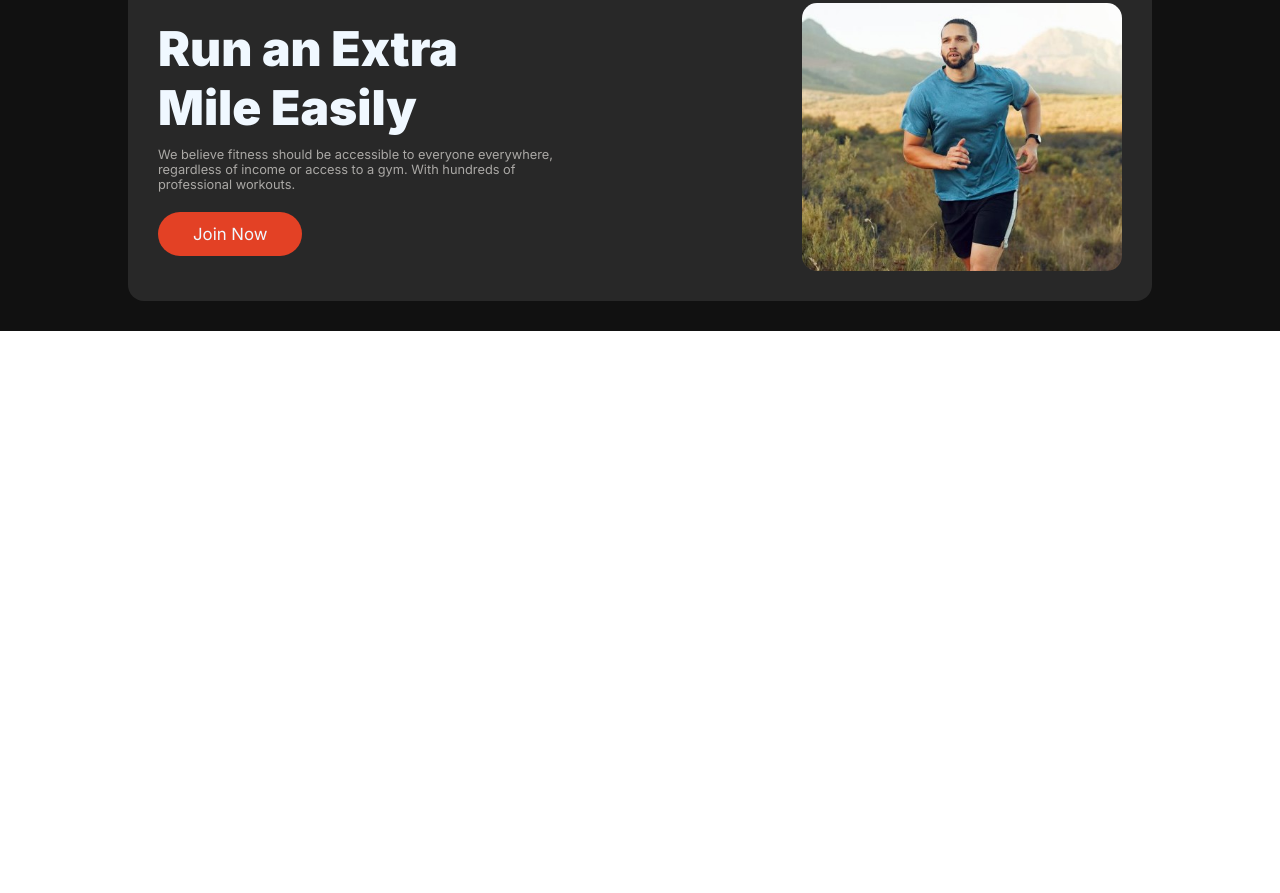
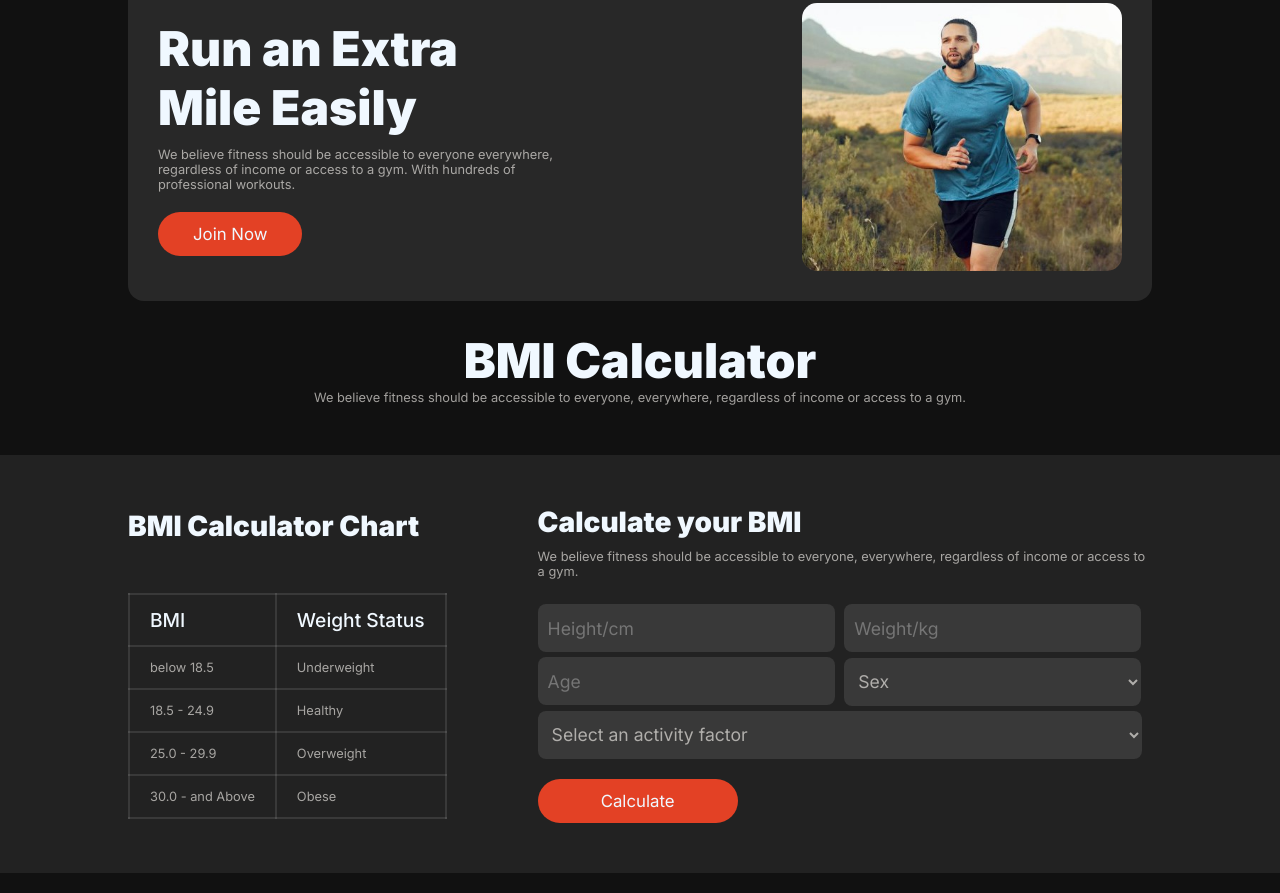
Before and after one commit to c4chamok/Assignment-2, a plain HTML site: page index.html in a window 1280 px wide. Shown: the part 1062-1955 px from the top of the page. Before the commit the page ends 1393 px from the top, so only its background shows below. Drawn offline with Linux system fonts and the light colour scheme.

Commit message:
Sect3 designed

```diff
--- a/index.html
+++ b/index.html
@@ -115,6 +115,69 @@
                 </div>
             </div>
         </section>
+        <section class="sect3">
+            <div class="sect-title">
+                <h2>BMI Calculator</h2>
+                <p>We believe fitness should be accessible to everyone, everywhere, regardless of income or access to a gym.</p>
+            </div>
+            <div class="sect3-div2">
+                <div class="container-div">
+                    <div class="bmi-chart">
+                        <h3>BMI Calculator Chart</h3>
+                        <table>
+                            <thead>
+                                <tr>
+                                    <td>BMI</td>
+                                    <td>Weight Status</td>
+                                </tr>
+                            </thead>
+                            <tbody>
+                                <tr>
+                                    <td>below 18.5</td>
+                                    <td>Underweight</td>
+                                </tr>
+                                <tr>
+                                    <td>18.5 - 24.9</td>
+                                    <td>Healthy</td>
+                                </tr>
+                                <tr>
+                                    <td>25.0 - 29.9</td>
+                                    <td>Overweight</td>
+                                </tr>
+                                <tr>
+                                    <td>30.0 - and Above</td>
+                                    <td>Obese</td>
+                                </tr>
+                            </tbody>
+                        </table>
+                    </div>
+                    <div class="bmi-calc">
+                        <div class="calc-title">
+                            <h3>Calculate your BMI</h3>
+                            <p>We believe fitness should be accessible to everyone, everywhere, regardless of income or access to a gym. </p>
+                        </div>
+                        <form action="" class="form">
+                            <input type="text" placeholder="Height/cm">
+                            <input type="text" placeholder="Weight/kg"><br>
+                            <input type="text" placeholder="Age">
+                            <select name="sex" id="">
+                                <option value="" disabled selected>Sex</option>
+                                <option value="Male">Male</option>
+                                <option value="Female">Female</option>
+                            </select><br>
+                            <select name="factor" id="">
+                                <option value="" disabled selected>
+                                    Select an activity factor
+                                </option>
+                                <option value="">Trademil</option>
+                                <option value="">Cycle</option>
+                            </select><br>
+                            <input type="submit" value="Calculate" class="btn-primary">
+                        </form>
+                    </div>
+                </div>
+            </div>
+        </section>
     </main>
 
 </body>
--- a/styles/style.css
+++ b/styles/style.css
@@ -272,3 +272,90 @@ main{
     border-radius: 15px;
     height: 100%;
 }
+
+/* Sect 3 style */
+.sect3{
+    width: 100%;
+    display: flex;
+    flex-direction: column;
+    align-items: center;
+}
+.sect3 .sect-title{
+    width: 80%;
+    text-align: center;
+    margin: 0 auto;
+}
+
+.sect3-div2{
+    width: 100%;
+    background: rgb(34, 34, 34);
+    display: flex;
+    flex-direction: column;
+    align-items: center;
+    margin-top: 50px;
+    margin-bottom: 20px;
+}
+.container-div{
+    width: 80%;
+    display: flex;
+    justify-content: space-between;
+    padding: 50px 0px;
+    align-items: center;
+}
+.container-div h3{
+    font-size: 1.75rem;
+}
+.bmi-chart table{
+    margin-top: 50px;
+    border-collapse: collapse;
+}
+.bmi-chart table thead{
+    color: aliceblue;
+}
+.bmi-chart td{
+     border: 2px solid rgba(255, 255, 255, 0.1);
+     padding: 13px 20px;
+}
+.form{
+    margin-top: 20px;
+}
+.form .btn-primary{
+    width: 200px;
+    margin-top: 20px;
+}
+
+.calc-title p{
+    margin-top: 10px;
+}
+
+.bmi-calc {
+    width: 60%;
+}
+.bmi-calc input[type^="text"] ,.bmi-calc select{
+    background-color: rgba(255, 255, 255, 0.1);
+    border: none;
+    border-radius: 8px;
+    width: calc(50% - 10px);
+    height: 48px;
+    margin: 5px 5px 0px 0px;
+    padding: 0px;
+    font-size: 1.1rem;
+    text-indent: 10px;
+    color: rgba(239, 237, 232, 0.65);
+}
+.bmi-calc select[name^="factor"]{
+    margin:5px 0 0 0;
+    width: calc(100% - 10px);
+}
+input[type^="text"]:focus{
+    outline: none;
+}
+select:focus{
+    outline: none;
+}
+select option{
+    background-color: rgb(81, 76, 76);
+    border: none;
+    border-radius: 5px;
+    /* color: rgba(239, 237, 232, 0.65); */
+}
```
